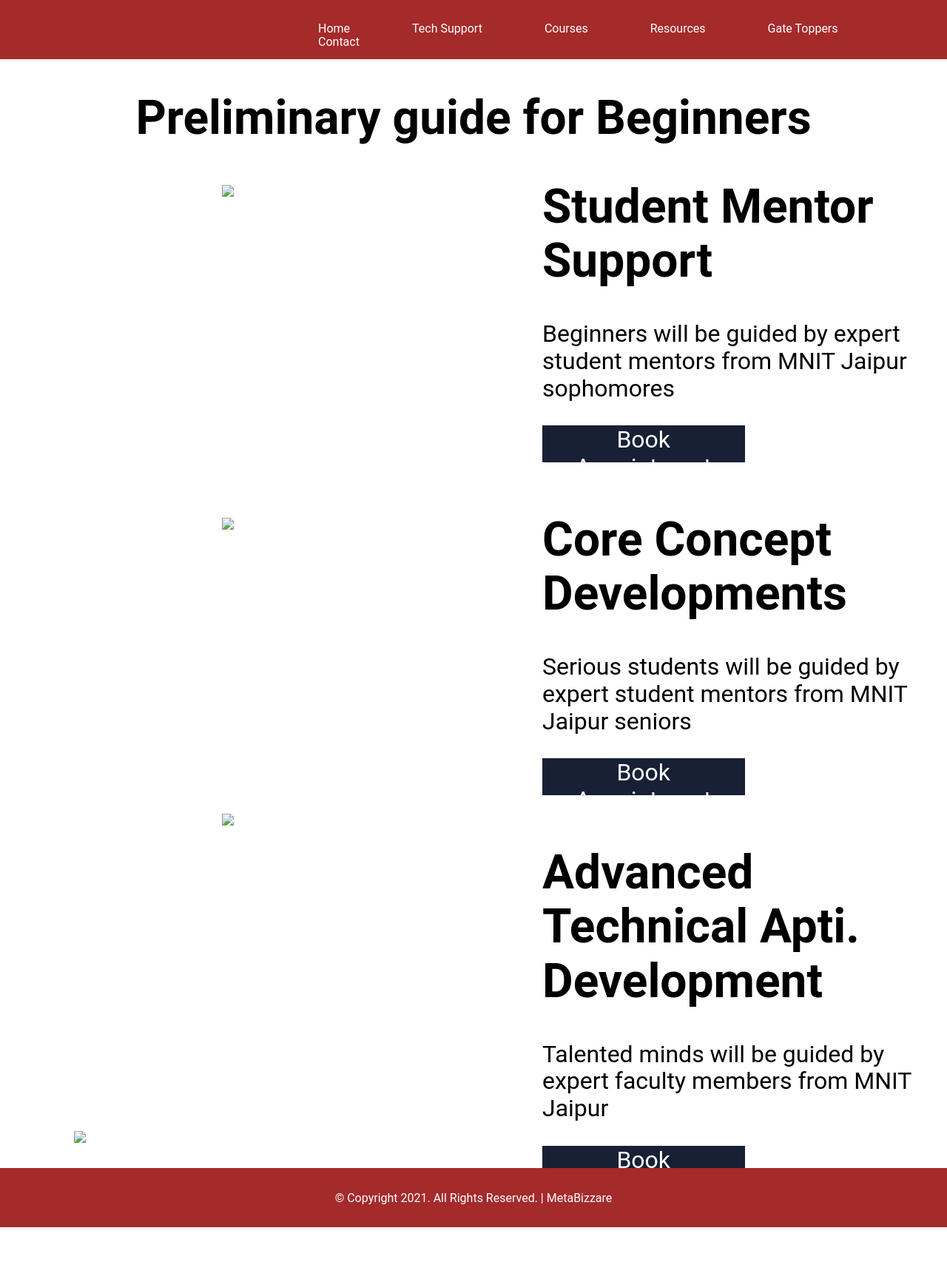
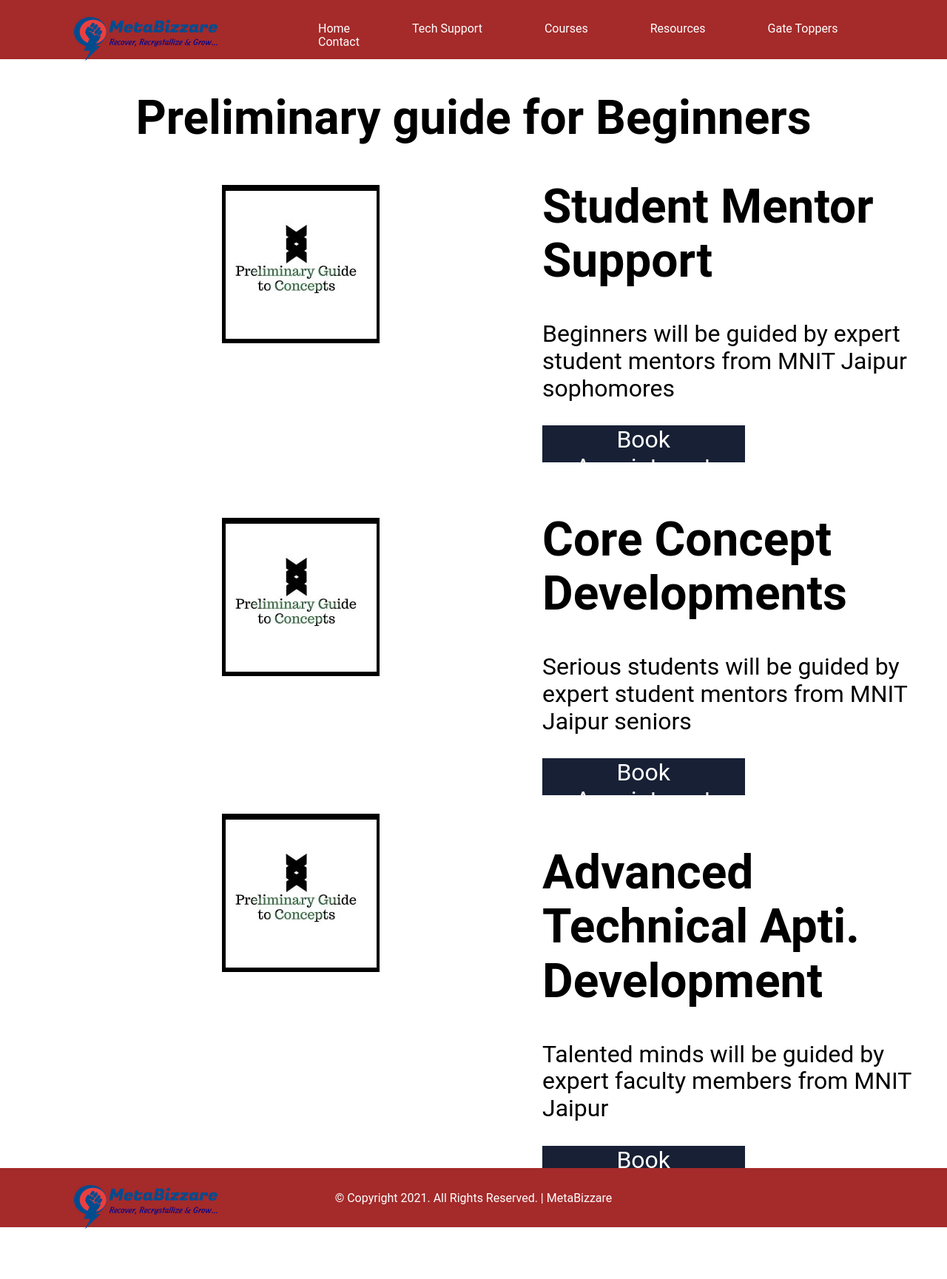
Before and after one commit to yash9575/yash9575.github.io, a plain HTML site: page techsupport.html in a window 1280 px wide. Shown: the whole page at 74% size. Before the commit the page ends 1659 px from the top, so only its background shows below. Drawn offline with Linux system fonts and the light colour scheme; files that its build step writes are made by us from their sources.

Commit message:
Update techsupport.html

```diff
--- a/techsupport.html
+++ b/techsupport.html
@@ -5,20 +5,20 @@
 	<title>MetaBizzare | Tech Support</title>
 
 	<!-- Start Normalize CSS -->
-	<link rel="stylesheet" type="text/css" href="css/normalize.css">
+	<link rel="stylesheet" type="text/css" href="normalize.css">
 
 	<!-- Start Tech Support CSS -->
-	<link rel="stylesheet" type="text/css" href="css/techsupport.css">
+	<link rel="stylesheet" type="text/css" href="techsupport.css">
 
 	<!-- Start Global CSS -->
-	<link rel="stylesheet" type="text/css" href="css/global.css">
+	<link rel="stylesheet" type="text/css" href="global.css">
 
 </head>
 <body>
 
 	<header>
 
-		<img id="logo" src="img/logo.png">
+		<img id="logo" src="logo.png">
 
 		<nav>
 			<a href="index.html">Home</a>
@@ -39,7 +39,7 @@
 
 		<div class="computersupport">
 
-			<img id="computer" src="img/course-01.jpg">
+			<img id="computer" src="course-01.jpg">
 
 			<div class="text">
 				<h1>Student Mentor Support</h1>
@@ -53,7 +53,7 @@
 
 		<div class="computersupport2">
 
-			<img id="computer2" src="img/course-01.jpg">
+			<img id="computer2" src="course-01.jpg">
 
 			<div class="text2">
 				<h1>Core Concept Developments</h1>
@@ -67,7 +67,7 @@
 
 		<div class="computersupport3">
 
-			<img id="computer3" src="img/course-01.jpg">
+			<img id="computer3" src="course-01.jpg">
 
 			<div class="text3">
 				<h1>Advanced Technical Apti. Development</h1>
@@ -88,7 +88,7 @@
 
 	<footer id="techsupport">
 
-		<img id="logo" src="img/logo.png">
+		<img id="logo" src="logo.png">
 
 		<p id="footer">© Copyright 2021. All Rights Reserved. | MetaBizzare</p>
 
```
